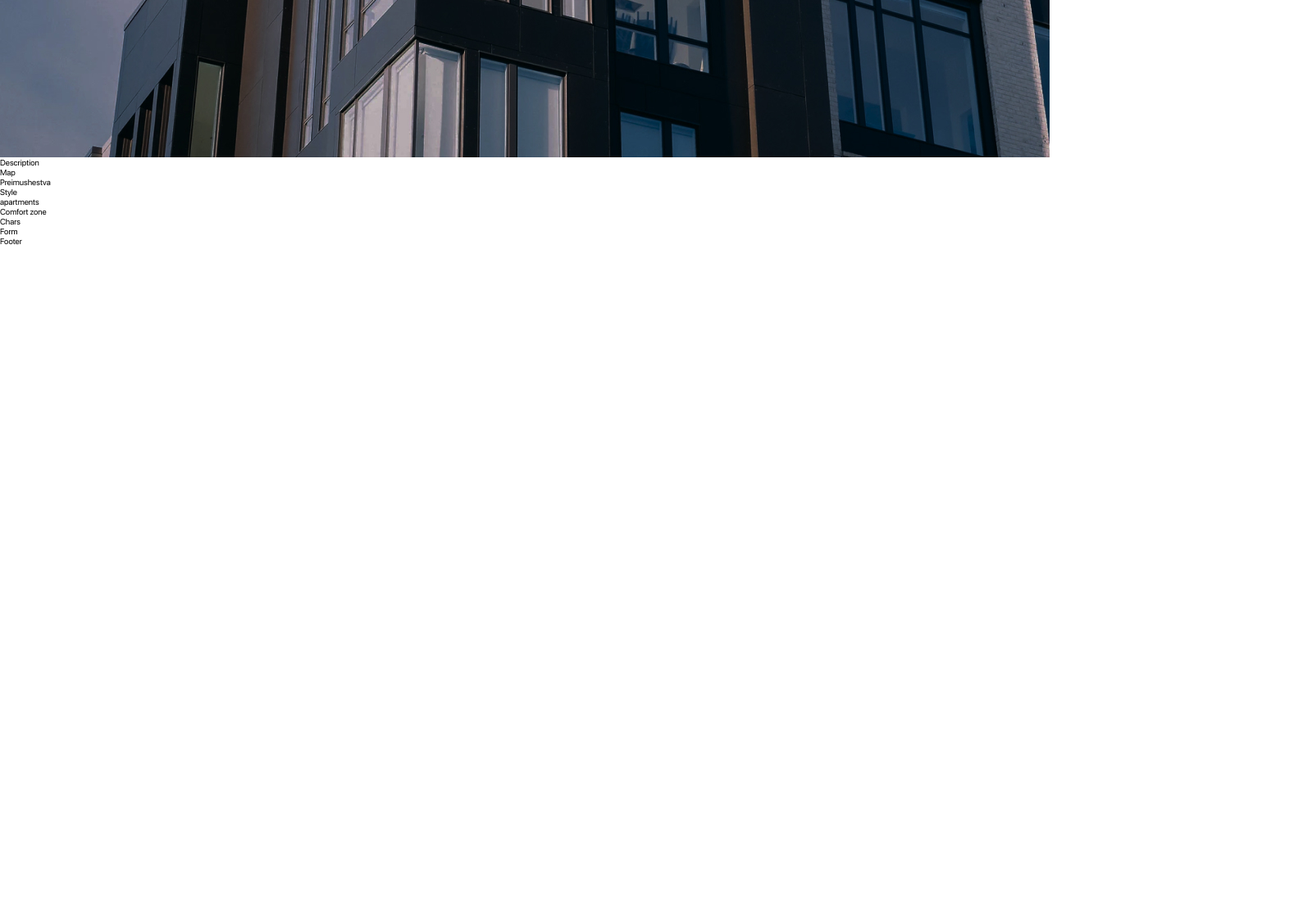
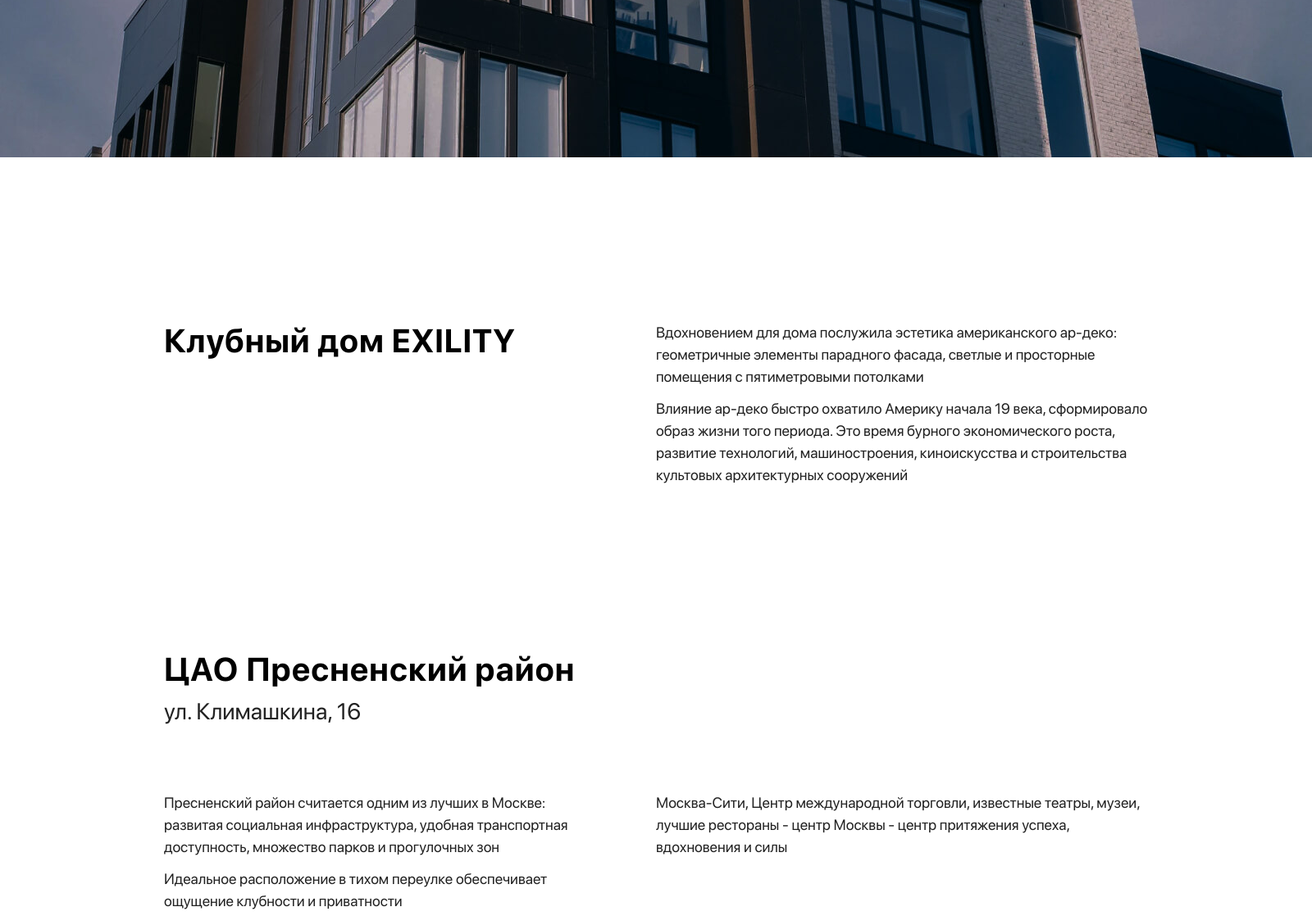
Before and after one commit to B4D-1D34/Exility, a website: page index.html in a window 1280 px wide. Shown: the part 698-1816 px from the top of the page at 82% size, 1600 px wide, since content can reach past the window. Before the commit the page ends 998 px from the top, so only its background shows below. Drawn offline with Linux system fonts and the light colour scheme.

Commit message:
added new sections

```diff
--- a/index.html
+++ b/index.html
@@ -38,8 +38,65 @@
         </h2>
       </div>
 
-      <div class="description">Description</div>
-      <div class="map">Map</div>
+      <div class="description">
+        <div class="description__wrapper u-margin-largest-b">
+          <h2 class="heading-2 heading-2--bold">Клубный дом EXILITY</h2>
+
+          <div class="description__par">
+            <p class="u-paragraph-margin">
+              Вдохновением для дома послужила эстетика американского ар-деко:
+              геометричные элементы парадного фасада, светлые и просторные
+              помещения с пятиметровыми потолками
+            </p>
+            <p>
+              Влияние ар-деко быстро охватило Америку начала 19 века,
+              сформировало образ жизни того периода. Это время бурного
+              экономического роста, развитие технологий, машиностроения,
+              киноискусства и строительства культовых архитектурных сооружений
+            </p>
+          </div>
+        </div>
+
+        <div class="description__wrapper">
+          <div class="head__wrapper">
+            <h2 class="heading-2 heading-2--bold u-margin-small-b">
+              ЦАО Пресненский район
+            </h2>
+            <h3 class="heading-3">ул. Климашкина, 16</h3>
+          </div>
+        </div>
+        <div class="description__wrapper">
+          <div class="description__par description__par--narrow">
+            <p class="u-paragraph-margin">
+              Пресненский район считается одним из лучших в Москве: развитая
+              социальная инфраструктура, удобная транспортная доступность,
+              множество парков и прогулочных зон
+            </p>
+            <p>
+              Идеальное расположение в тихом переулке обеспечивает ощущение
+              клубности и приватности
+            </p>
+          </div>
+          <div class="description__par">
+            <p>
+              Москва-Сити, Центр международной торговли, известные театры,
+              музеи, лучшие рестораны - центр Москвы - центр притяжения успеха,
+              вдохновения и силы
+            </p>
+          </div>
+        </div>
+      </div>
+      <div class="map">
+        <iframe
+          class="map__map"
+          src="https://www.google.com/maps/embed?pb=!1m18!1m12!1m3!1d17954.289488866645!2d37.569723966500206!3d55.77090126107374!2m3!1f0!2f0!3f0!3m2!1i1024!2i768!4f13.1!3m3!1m2!1s0x46b54a2ee645ea97%3A0x65fe816d594d0474!2sUlitsa%20Klimashkina%2C%2016%2C%20Moskva%2C%20123557!5e0!3m2!1sen!2sru!4v1617748621646!5m2!1sen!2sru"
+          width="20"
+          height="600"
+          style="border: 0"
+          allowfullscreen=""
+          loading="lazy"
+        ></iframe>
+      </div>
       <div class="gallery">Preimushestva</div>
       <div class="style">Style</div>
       <div class="apartments">apartments</div>
--- /dev/null
+++ b/sass/_description.scss
@@ -0,0 +1,27 @@
+.description {
+  padding: 20rem;
+  padding-bottom: 10rem;
+
+  &__wrapper {
+    display: flex;
+    justify-content: space-between;
+  }
+
+  &__par {
+    width: 60rem;
+    font-weight: 400;
+    font-size: 1.8rem;
+    line-height: 150%;
+    color: #222;
+
+    &--narrow {
+      max-width: 52rem;
+      margin-right: 8rem;
+    }
+  }
+}
+
+.head__wrapper {
+  display: block;
+  margin-bottom: 8rem;
+}
--- a/sass/_header.scss
+++ b/sass/_header.scss
@@ -6,7 +6,7 @@
   grid-row-gap: 4rem;
 
   height: 79rem;
-  background-image: url(/img/image78.jpg);
+  background-image: url(/img/image781.jpg);
   background-size: cover;
 
   .heading-2 {
--- /dev/null
+++ b/sass/_map.scss
@@ -0,0 +1,5 @@
+.map {
+  &__map {
+    width: 100%;
+  }
+}
--- a/sass/_nav.scss
+++ b/sass/_nav.scss
@@ -26,7 +26,7 @@
 
   &__item {
     font-weight: 400;
-    font-size: 1.5rem;
+    font-size: 1.6rem;
     line-height: 140%;
   }
 
--- a/sass/_typography.scss
+++ b/sass/_typography.scss
@@ -1,4 +1,5 @@
-.heading-1 {
+.heading {
+  &-1 {
     font-size: 9.6rem;
     line-height: 11.5rem;
     letter-spacing: 1rem;
@@ -7,7 +8,7 @@
     text-transform: uppercase;
   }
 
-.heading-2 {
+  &-2 {
     text-transform: uppercase;
     font-weight: 400;
     font-size: 4rem;
@@ -22,6 +23,15 @@
     }
 
     &--bold {
+      text-transform: none;
       font-weight: 700;
     }
   }
+
+  &-3 {
+    font-weight: 400;
+    font-size: 2.8rem;
+    color: #222;
+    line-height: 125%;
+  }
+}
--- /dev/null
+++ b/sass/_utilities.scss
@@ -0,0 +1,11 @@
+.u-paragraph-margin {
+  margin-bottom: 1.2rem;
+}
+
+.u-margin-small-b {
+  margin-bottom: 1rem;
+}
+
+.u-margin-largest-b {
+  margin-bottom: 20rem;
+}
--- a/sass/main.scss
+++ b/sass/main.scss
@@ -2,3 +2,6 @@
 @import "nav";
 @import "base";
 @import "header";
+@import "description";
+@import "utilities";
+@import "map";
```
Also changed, not shown: css/style.css, img/image78.jpg (deleted), img/image781.jpg (added). Lines whose indentation alone changed are shown as unchanged.
